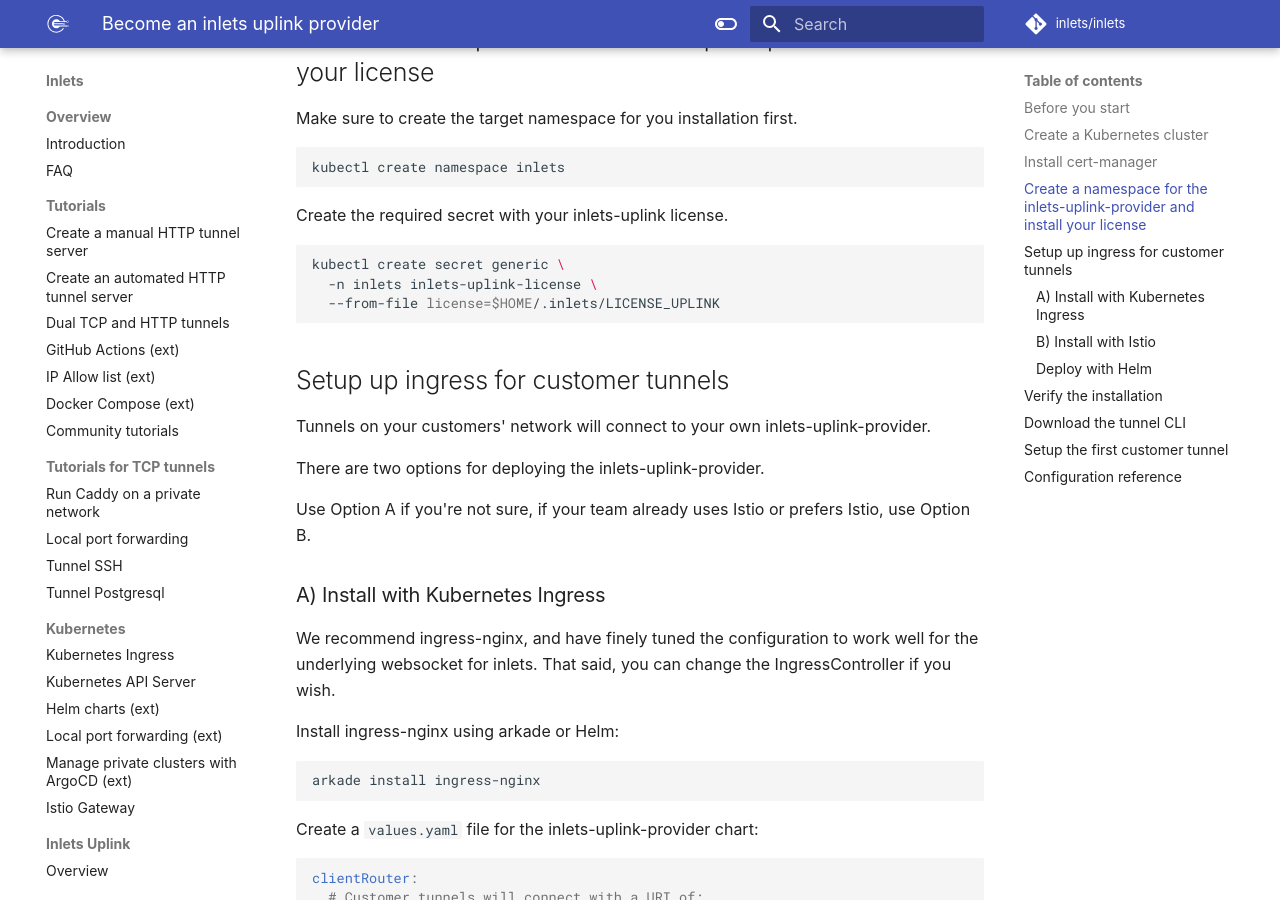
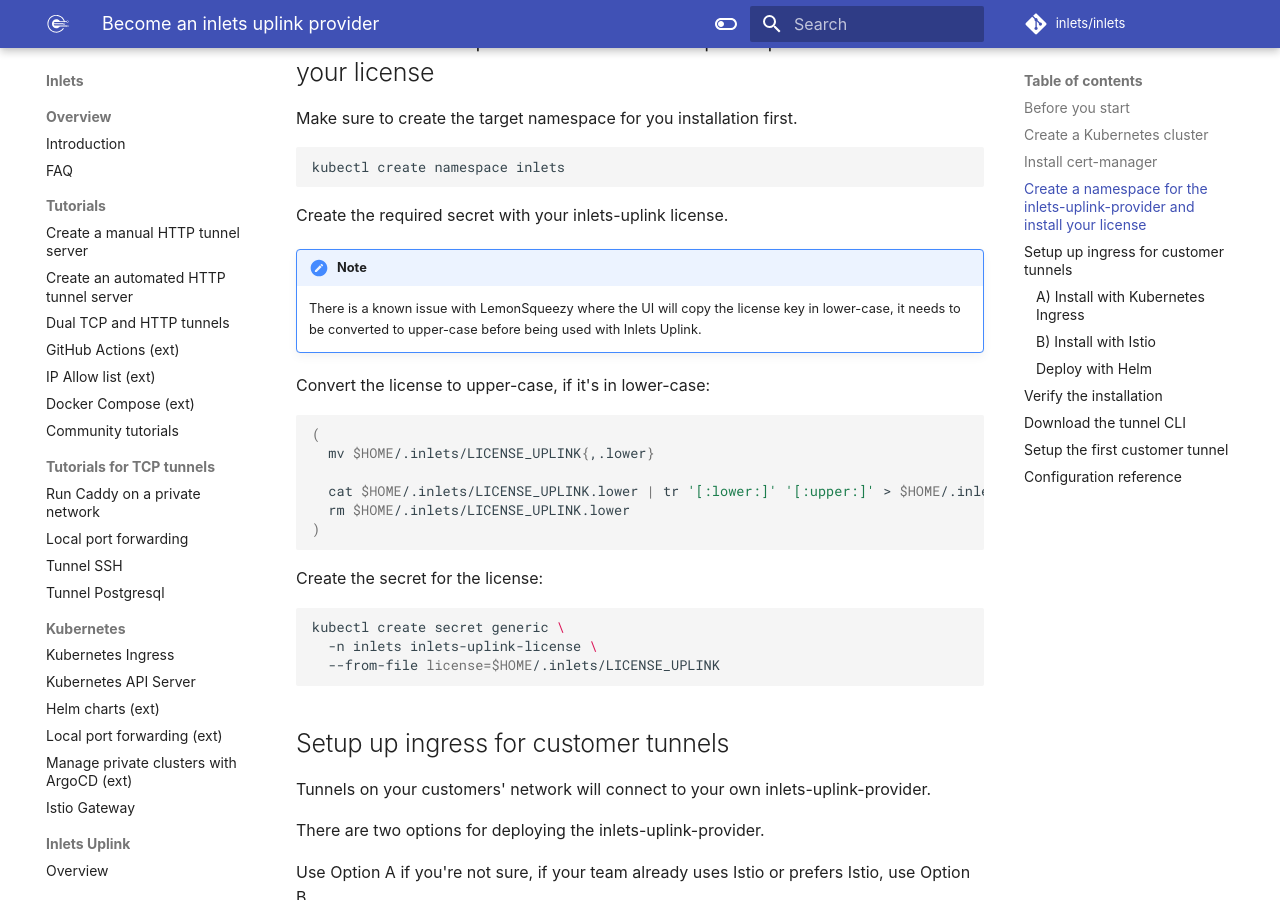
Before and after one commit to inlets/docs.inlets.dev, an MkDocs documentation site: the page built from docs/uplink/become-a-provider.md, in a window 1280 px wide and 900 px high, scrolled down 1164 px. Built offline with MkDocs 1.6.1 and Material for MkDocs 9.7.7, drawn with Linux system fonts in a browser that asks for light colours; some web fonts are replaced.

Commit message:
Add note on LemonSqueezy defect
Signed-off-by: Alex Ellis (OpenFaaS Ltd) <alexellis2@gmail.com>

````diff
--- a/docs/uplink/become-a-provider.md
+++ b/docs/uplink/become-a-provider.md
@@ -48,6 +48,23 @@
 ```
 
 Create the required secret with your inlets-uplink license.
+
+!!! note
+
+    There is a known issue with LemonSqueezy where the UI will copy the license key in lower-case, it needs to be converted to upper-case before being used with Inlets Uplink.
+
+Convert the license to upper-case, if it's in lower-case:
+
+```bash
+(
+  mv $HOME/.inlets/LICENSE_UPLINK{,.lower}
+
+  cat $HOME/.inlets/LICENSE_UPLINK.lower | tr '[:lower:]' '[:upper:]' > $HOME/.inlets/LICENSE_UPLINK
+  rm $HOME/.inlets/LICENSE_UPLINK.lower
+)
+```
+
+Create the secret for the license:
 
 ```bash
 kubectl create secret generic \
````
